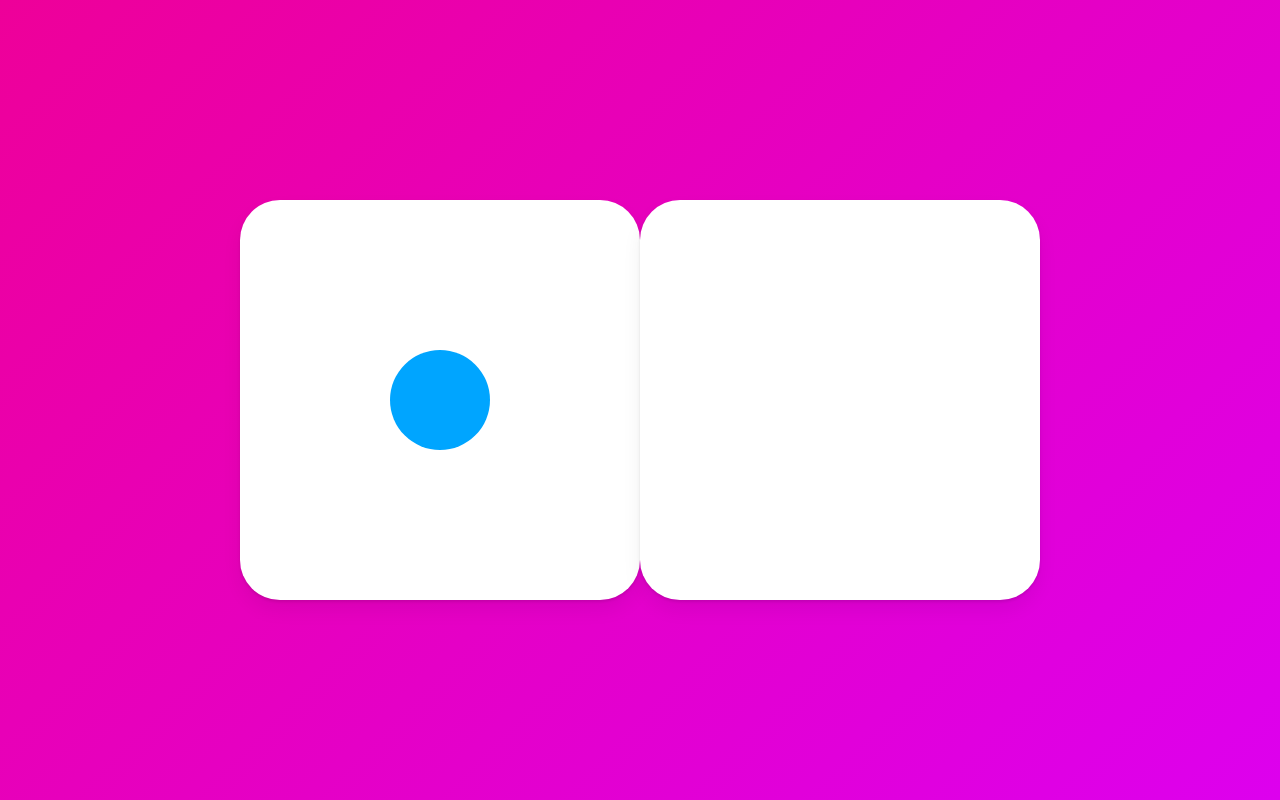
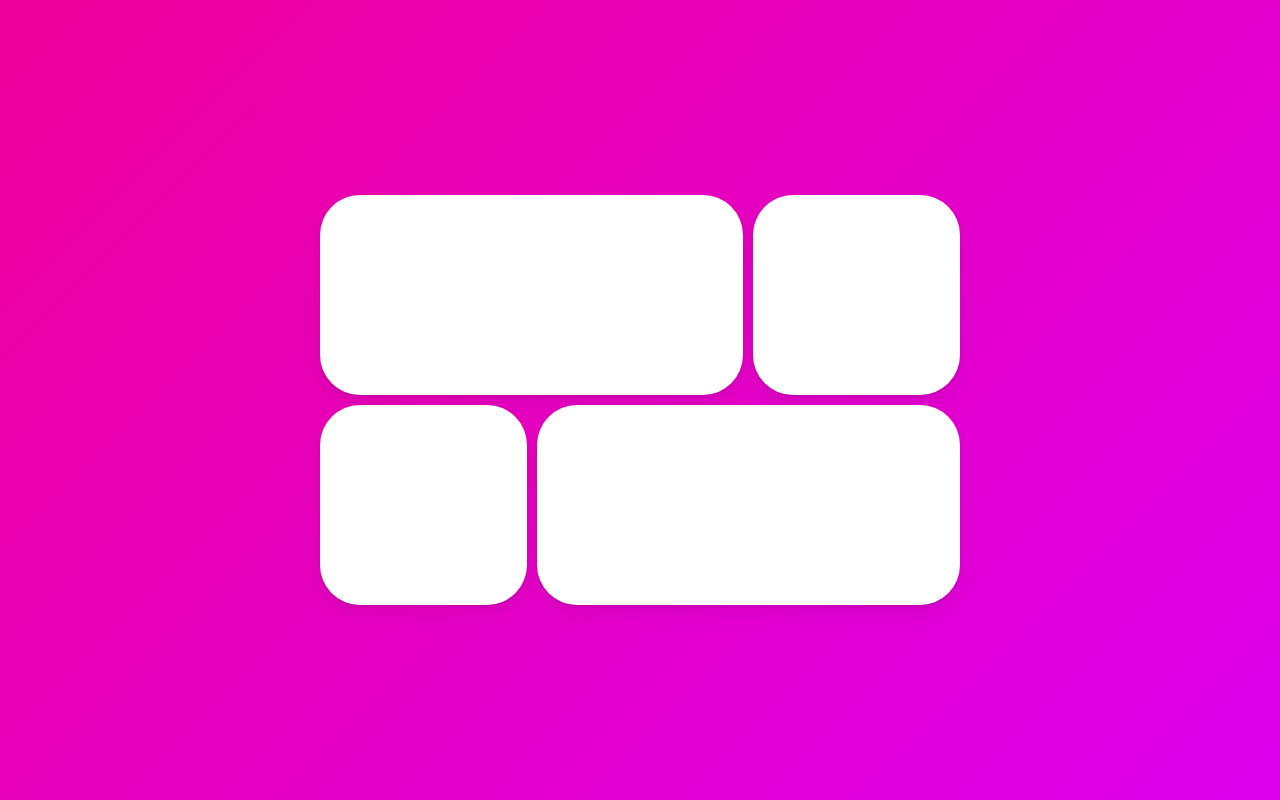
Before and after one commit to Jayone12/Framer, a React (Create React App) app: page / in a window 1280 px wide. Built offline with nearby package versions, Linux system fonts and the light colour scheme; the HTML template or start-up script is replaced by a standard one.

Commit message:
feat: 다양한 레이아웃에 따른 애니메이션 구현

```diff
--- a/src/App.tsx
+++ b/src/App.tsx
@@ -1,19 +1,28 @@
 import styled from "styled-components";
-import { motion } from "framer-motion";
+import { AnimatePresence, motion } from "framer-motion";
 import { useState } from "react";
 
 const Wrapper = styled(motion.div)`
   height: 100vh;
   width: 100vw;
   display: flex;
-  justify-content: center;
+  justify-content: space-around;
   align-items: center;
-  background: linear-gradient(135deg, rgb(238, 0, 153), rgb(221, 0, 238));
+`;
+
+const Grid = styled.div`
+  display: grid;
+  grid-template-columns: repeat(3, 1fr);
+  width: 50vw;
+  gap: 10px;
+  div:first-child,
+  div:last-child {
+    grid-column: span 2;
+  }
 `;
 
 const Box = styled(motion.div)`
-  width: 400px;
-  height: 400px;
+  height: 200px;
   background-color: rgba(255, 255, 255, 1);
   border-radius: 40px;
   display: flex;
@@ -23,28 +32,42 @@
   box-shadow: 0 2px 3px rgba(0, 0, 0, 0.1), 0 10px 20px rgba(0, 0, 0, 0.06);
 `;
 
-const Circle = styled(motion.div)`
-  background-color: #00a5ff;
-  width: 100px;
-  height: 100px;
+const Overlay = styled(motion.div)`
+  width: 100%;
+  height: 100%;
+  position: absolute;
+  display: flex;
+  justify-content: center;
+  align-items: center;
 `;
 
 function App() {
-  const [clicked, setClicked] = useState(false);
-  const toggleClicked = () => setClicked((prev) => !prev);
+  const [id, setId] = useState<string | null>(null);
   return (
-    <Wrapper onClick={toggleClicked}>
-      <Box>
-        {!clicked ? (
-          // 각 컴포넌트의 layoutId가 같으면 layout이 변경될 때마다 애니메이션이 적용된다.
-          <Circle layoutId="circle" style={{ borderRadius: "50px" }} />
+    <Wrapper>
+      <Grid>
+        {["1", "2", "3", "4"].map((n) => (
+          <Box onClick={() => setId(n)} key={n} layoutId={n} />
+        ))}
+      </Grid>
+      <AnimatePresence>
+        {id ? (
+          <Overlay
+            onClick={() => setId(null)}
+            initial={{ backgroundColor: "rgba(0, 0, 0, 0)" }}
+            animate={{ backgroundColor: "rgba(0, 0, 0, 0.7)" }}
+            exit={{ backgroundColor: "rgba(0, 0, 0, 0)" }}
+          >
+            <Box
+              layoutId={id}
+              style={{
+                width: 400,
+                height: 200,
+              }}
+            />
+          </Overlay>
         ) : null}
-      </Box>
-      <Box>
-        {clicked ? (
-          <Circle layoutId="circle" style={{ borderRadius: 0, scale: 2 }} />
-        ) : null}
-      </Box>
+      </AnimatePresence>
     </Wrapper>
   );
 }
```
